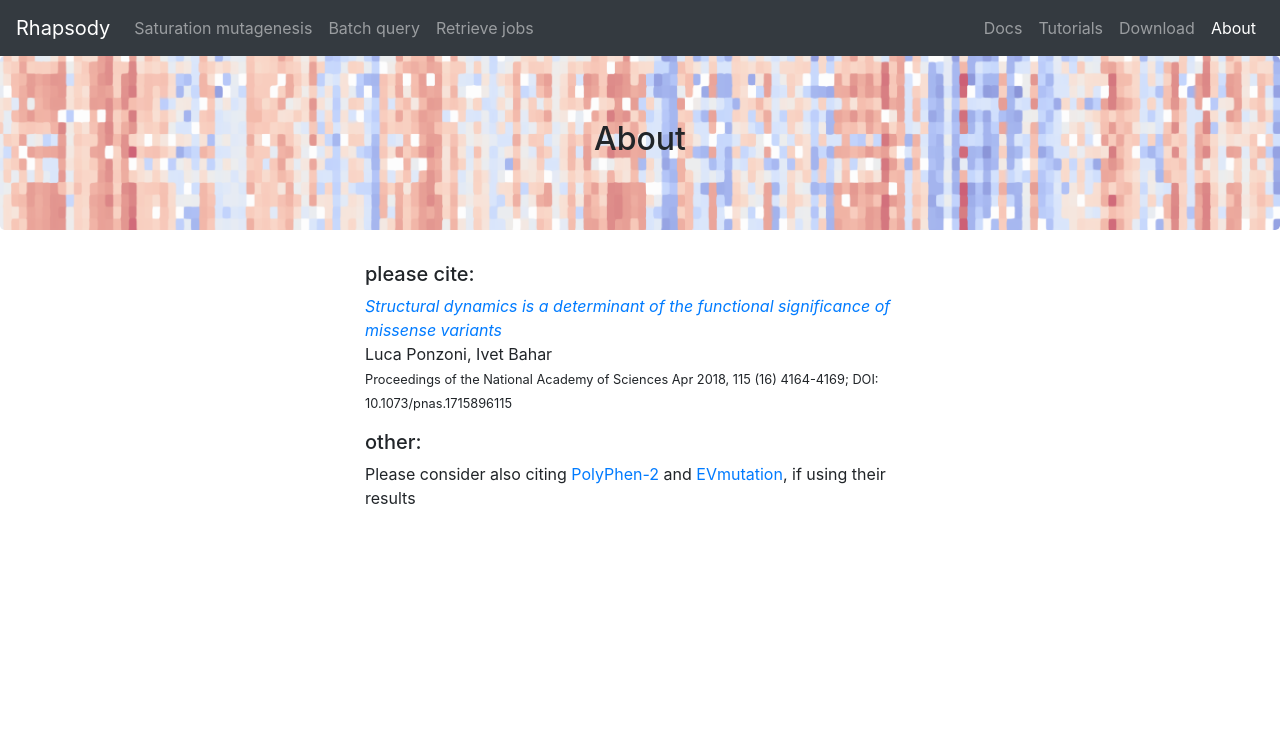
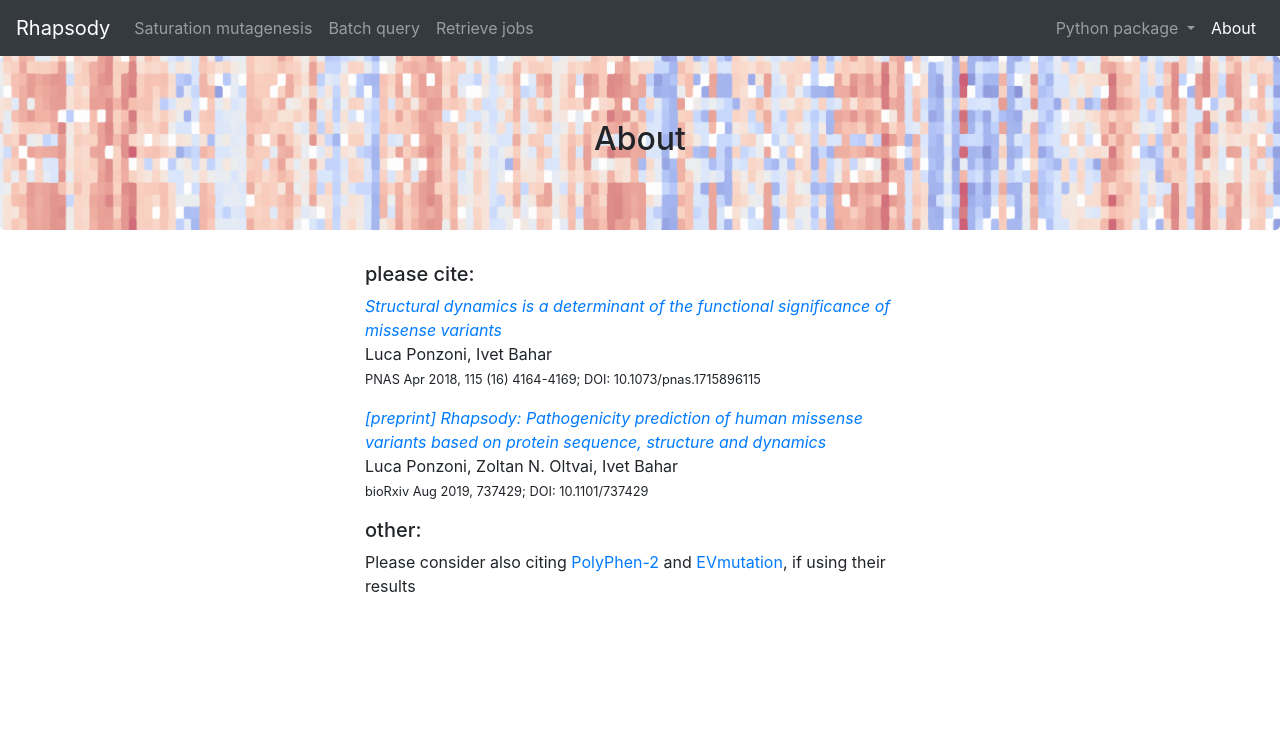
Before and after one commit to prody/rhapsody-website, a PHP site: page /about.php in a window 1280 px wide. Shown: the top 742 px of the page. Run offline with PHP 8.4, Linux system fonts and the light colour scheme; some libraries are stand-ins or nearby versions.

Commit message:
navbar reorganized with dropdown "Python package" tab

```diff
--- a/about.php
+++ b/about.php
@@ -7,7 +7,7 @@
 
 <body>
   <?php
-    $currentPage = 'About';
+    $currentPage = 'about';
     include './html/navbar.php';
   ?>
 
@@ -29,8 +29,17 @@
           significance of missense variants </i><br>
         </a>
         Luca Ponzoni, Ivet Bahar <br>
-        <small>Proceedings of the National Academy of Sciences Apr 2018,
-        115 (16) 4164-4169; DOI: 10.1073/pnas.1715896115 </small>
+        <small>PNAS Apr 2018, 115 (16) 4164-4169;
+          DOI: 10.1073/pnas.1715896115 </small>
+        </p>
+
+        <p>
+        <a href="https://www.biorxiv.org/content/10.1101/737429v1" target="_blank">
+          <i>[preprint] Rhapsody: Pathogenicity prediction of human missense variants
+            based on protein sequence, structure and dynamics</i><br>
+        </a>
+        Luca Ponzoni, Zoltan N. Oltvai, Ivet Bahar <br>
+        <small>bioRxiv Aug 2019, 737429; DOI: 10.1101/737429 </small>
         </p>
 
         <h5>other:</h5>
--- a/batch_query.php
+++ b/batch_query.php
@@ -8,7 +8,7 @@
 <body>
 
 <?php
-  $currentPage = 'Batch query';
+  $currentPage = 'batch_query';
   include './html/navbar.php';
 ?>
 
--- a/download.php
+++ b/download.php
@@ -8,7 +8,7 @@
 <body>
 
   <?php
-    $currentPage = 'Download';
+    $currentPage = 'Py_package';
     include './html/navbar.php';
   ?>
 
--- a/html/navbar.php
+++ b/html/navbar.php
@@ -6,41 +6,66 @@
     <span class="navbar-toggler-icon"></span>
   </button>
 
+
+<?php
+  $a = [
+    'sat_mutagen' => ['', ''],
+    'batch_query' => ['', ''],
+    'retrieve_jobs' => ['', ''],
+    'Py_package' => ['', ''],
+    'about' => ['', ''],
+  ];
+  $a[$currentPage] = ['active', '<span class="sr-only">(current)</span>']
+?>
+
   <div class="collapse navbar-collapse" id="myNavBar">
+
+    <!-- left navbar -->
     <ul class="navbar-nav mr-auto">
-<?php
+      <li class="nav-item <?php echo $a['sat_mutagen'][0]?>">
+        <a class="nav-link" href="sat_mutagen.php">Saturation mutagenesis
+          <?php echo $a['sat_mutagen'][1]?>
+        </a>
+      </li>
+      <li class="nav-item <?php echo $a['batch_query'][0]?>">
+        <a class="nav-link" href="batch_query.php">Batch query
+          <?php echo $a['batch_query'][1]?>
+        </a>
+      </li>
+      <li class="nav-item <?php echo $a['retrieve_jobs'][0]?>">
+        <a class="nav-link" href="retrieve_jobs.php">Retrieve jobs
+          <?php echo $a['retrieve_jobs'][1]?>
+        </a>
+      </li>
+    </ul>
 
-  $urls = [
-    'Saturation mutagenesis' => 'href="sat_mutagen.php"',
-    'Batch query'   => 'href="batch_query.php"',
-    'Retrieve jobs' => 'href="retrieve_jobs.php"',
-    'Docs'      => 'href="https://rhapsody.readthedocs.io/en/latest/"'.
-                   ' target="_blank"',
-    'Tutorials' => 'href="https://nbviewer.jupyter.org/github/luponzo86/'.
-                   'rhapsody-tutorials/tree/master/tutorials" target="_blank"',
-    'Download'  => 'href="download.php"',
-    'About'     => 'href="about.php"',
-  ];
-
-  foreach ($urls as $name => $url) {
-    // break between left and right tabs
-    if ($name === 'Docs') {
-      echo '</ul><ul class="navbar-nav navbar-right">' . "\r\n" ;
-    }
-    // single tab
-    if ($currentPage === $name) {
-      echo '<li class="nav-item active">' .
-           '<a class="nav-link" ' . $url . '>' . $name .
-           '<span class="sr-only">(current)</span></a></li>' . "\r\n";
-    }
-    else {
-      echo '<li class="nav-item">' .
-           '<a class="nav-link" ' . $url . '>' . $name .
-           '</a></li>' . "\r\n";
-    }
-  }
-
-?>
+    <!-- right navbar -->
+    <ul class="navbar-nav navbar-right">
+      <li class="nav-item dropdown <?php echo $a['Py_package'][0]?>">
+        <a class="nav-link dropdown-toggle" href="#" id="dropdownID"
+          data-toggle="dropdown" aria-haspopup="true" aria-expanded="false">
+          Python package <?php echo $a['Py_package'][1]?>
+        </a>
+        <div class="dropdown-menu" aria-labelledby="dropdownID">
+          <a class="dropdown-item" href="download.php">
+            Download
+          </a>
+          <a class="dropdown-item"
+            href="https://nbviewer.jupyter.org/github/luponzo86/rhapsody-tutorials/tree/master/tutorials"
+            target="_blank">
+            Tutorials
+          </a>
+          <a class="dropdown-item" href="https://rhapsody.readthedocs.io/en/latest/"
+            target="_blank">
+            Docs
+          </a>
+        </div>
+      </li>
+      <li class="nav-item <?php echo $a['about'][0]?>">
+        <a class="nav-link" href="about.php">About
+          <?php echo $a['about'][1]?>
+        </a>
+      </li>
     </ul>
   </div>
 </nav>
--- a/retrieve_jobs.php
+++ b/retrieve_jobs.php
@@ -8,7 +8,7 @@
 <body>
 
   <?php
-    $currentPage = 'Retrieve jobs';
+    $currentPage = 'retrieve_jobs';
     include './html/navbar.php';
   ?>
 
--- a/sat_mutagen.php
+++ b/sat_mutagen.php
@@ -8,7 +8,7 @@
 <body>
 
   <?php
-    $currentPage = 'Saturation mutagenesis';
+    $currentPage = 'sat_mutagen';
     include './html/navbar.php';
   ?>
 
```
